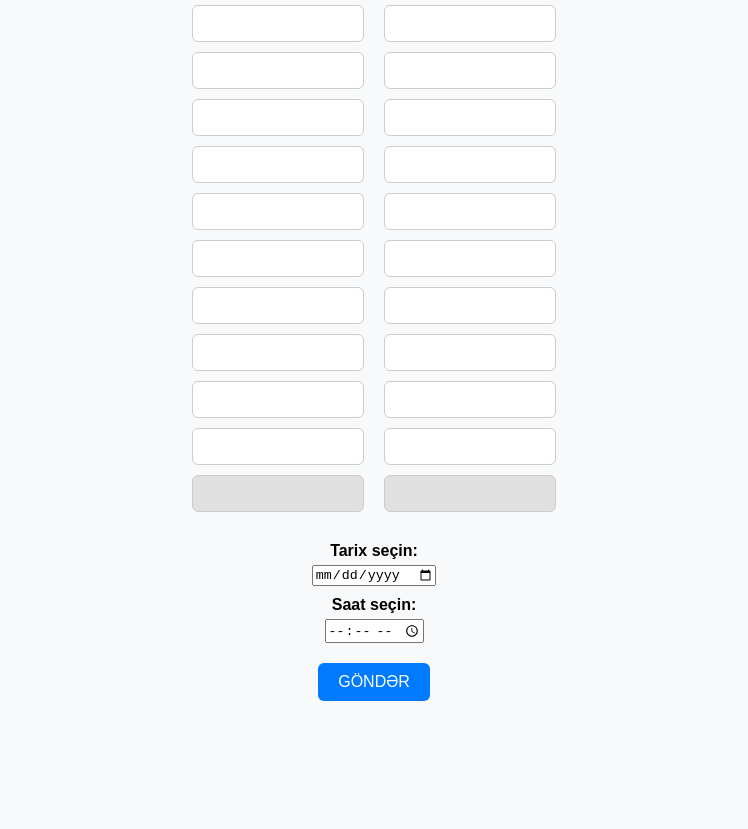
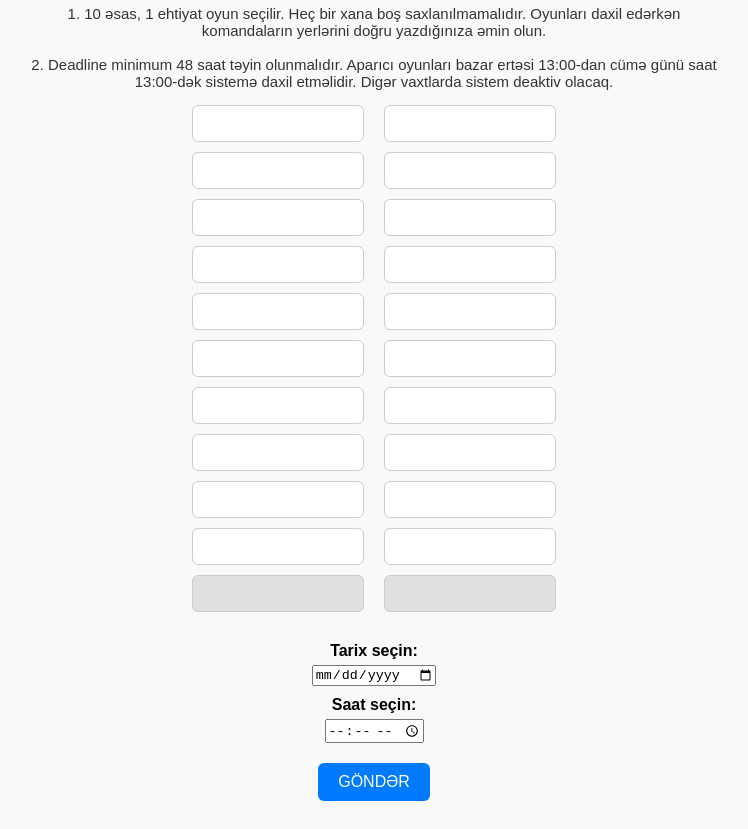
Before and after one commit to rossovusal/ps5-premier, a website: page public/oyunlar.html in a window 1280 px wide. Shown: the part 91-920 px from the top of the page, without its empty margins (266-1014 px from the left). Before the commit the page ends 820 px from the top, so only its background shows below. Drawn offline with Linux system fonts and the light colour scheme.

```diff
--- a/public/oyunlar.html
+++ b/public/oyunlar.html
@@ -51,6 +51,12 @@
 </head>
 <body>
   <h2>OYUNLAR</h2>
+
+  <p style="margin-top: 10px; text-align: center; max-width: 700px; margin-left: auto; margin-right: auto; font-size: 15px; color: #333;">
+    1. 10 əsas, 1 ehtiyat oyun seçilir. Heç bir xana boş saxlanılmamalıdır. Oyunları daxil edərkən komandaların yerlərini doğru yazdığınıza əmin olun.<br><br>
+    2. Deadline minimum 48 saat təyin olunmalıdır. Aparıcı oyunları bazar ertəsi 13:00-dan cümə günü saat 13:00-dək sistemə daxil etməlidir. Digər vaxtlarda sistem deaktiv olacaq.
+  </p>
+
   <form id="gamesForm">
     <div id="gamesContainer">
       <!-- 11 rows of 2 input fields -->
```
